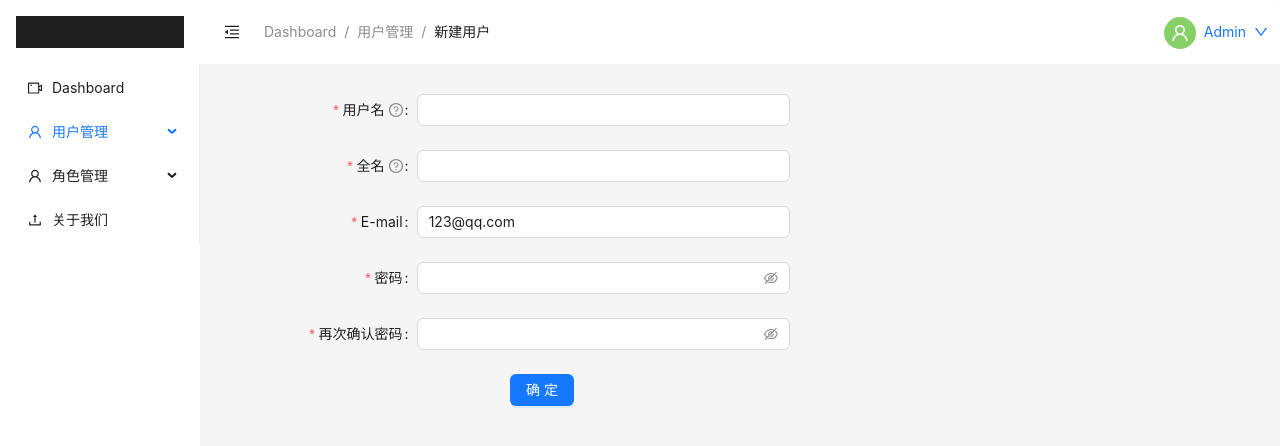
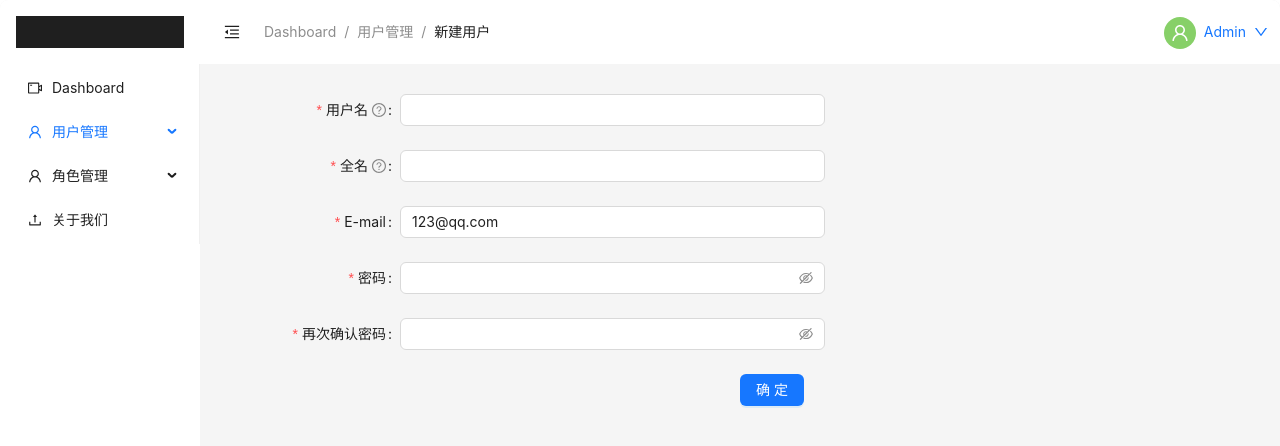
Before and after one commit to chuhx1024/React-admin, a React (Vite) app: page /user/add in a window 1280 px wide. Shown: the top 446 px of the page. Built offline with nearby package versions, Linux system fonts and the light colour scheme.

Commit message:
Feat: mainApp & TheBreadcrumb 添加过渡动画

```diff
--- a/package.json
+++ b/package.json
@@ -15,6 +15,7 @@
         "@reduxjs/toolkit": "^2.6.0",
         "antd": "^5.24.1",
         "axios": "^1.7.9",
+        "framer-motion": "^12.4.7",
         "js-cookie": "^3.0.5",
         "normalize.css": "^8.0.1",
         "react": "^19.0.0",
--- a/src/layouts/BasicLayout.tsx
+++ b/src/layouts/BasicLayout.tsx
@@ -1,7 +1,10 @@
 import React from 'react'
 import { Outlet } from 'react-router-dom'
+import { useLocation } from 'react-router-dom'
 
 import { Layout } from 'antd'
+
+import { motion, AnimatePresence } from 'framer-motion'
 
 import TheSider from './components/TheSider/index.tsx'
 import TheHeader from './components/TheHeader/index.tsx'
@@ -21,6 +24,7 @@ const contentStyle: React.CSSProperties = {
 
 const BasicLayout: React.FC = () => {
     const { Content } = Layout
+    const location = useLocation()
 
     return (
         <Layout style={layoutStyle}>
@@ -28,7 +32,17 @@ const BasicLayout: React.FC = () => {
             <Layout>
                 <TheHeader />
                 <Content style={contentStyle}>
-                    <Outlet /> {/* 子路由的出口 */}
+                    <AnimatePresence mode="wait">
+                        <motion.div
+                            key={location.pathname}
+                            initial={{ opacity: 1, x: -10 }}
+                            animate={{ opacity: 1, x: 0 }}
+                            exit={{ opacity: 1, x: 0 }}
+                            transition={{ duration: 0.5, type: 'tween', ease: 'easeInOut' }}
+                        >
+                            <Outlet /> {/* 子路由的出口 */}
+                        </motion.div>
+                    </AnimatePresence>
                 </Content>
             </Layout>
         </Layout>
--- a/src/layouts/components/TheHeader/components/TheBreadcrumb.tsx
+++ b/src/layouts/components/TheHeader/components/TheBreadcrumb.tsx
@@ -3,6 +3,8 @@ import { Breadcrumb, Typography } from 'antd'
 import { useLocation } from 'react-router-dom'
 import { type siderbarRouteConfig } from '@/router/index'
 import { siderbarRoutes } from '@/router/index'
+
+import { motion, AnimatePresence } from 'framer-motion'
 
 const TheBreadcrumb: React.FC = () => {
     const location = useLocation()
@@ -40,13 +42,27 @@ const TheBreadcrumb: React.FC = () => {
             }
         }
 
+        const animateItem = (
+            <AnimatePresence mode="wait">
+                <motion.div
+                    key={route.meta.label}
+                    initial={{ opacity: 0, x: -10 }}
+                    animate={{ opacity: 1, x: 0 }}
+                    exit={{ opacity: 0, x: 10 }}
+                    transition={{ duration: 0.5, type: 'tween', ease: 'easeInOut' }}
+                >
+                    {isLast ? (
+                        <Typography.Text>{route.meta.label}</Typography.Text>
+                    ) : (
+                        <Typography.Link href={routeTo}>{route.meta.label}</Typography.Link>
+                    )}
+                </motion.div>
+            </AnimatePresence>
+        )
+
         return {
             key: routeTo,
-            title: isLast ? (
-                <Typography.Text>{route.meta.label}</Typography.Text>
-            ) : (
-                <Typography.Link href={routeTo}>{route.meta.label}</Typography.Link>
-            ),
+            title: animateItem,
         }
     })
     // 如果不是首页，添加一个首页在前面
--- a/src/views/userManager/createUser.tsx
+++ b/src/views/userManager/createUser.tsx
@@ -7,11 +7,11 @@ import { addUser } from '@/api/user'
 const formItemLayout = {
     labelCol: {
         xs: { span: 24 },
-        sm: { span: 8 },
+        sm: { span: 4 },
     },
     wrapperCol: {
         xs: { span: 24 },
-        sm: { span: 16 },
+        sm: { span: 10 },
     },
 }
 
@@ -54,7 +54,7 @@ const CreateUser: React.FC = () => {
                 name="register"
                 onFinish={onFinish}
                 initialValues={{ email: '123@qq.com' }}
-                style={{ maxWidth: 600, padding: '20px' }}
+                style={{ padding: '20px' }}
                 scrollToFirstError
             >
                 <Form.Item
```
Also changed, not shown: 1 other file (tests, documents, lock files or other folders).
